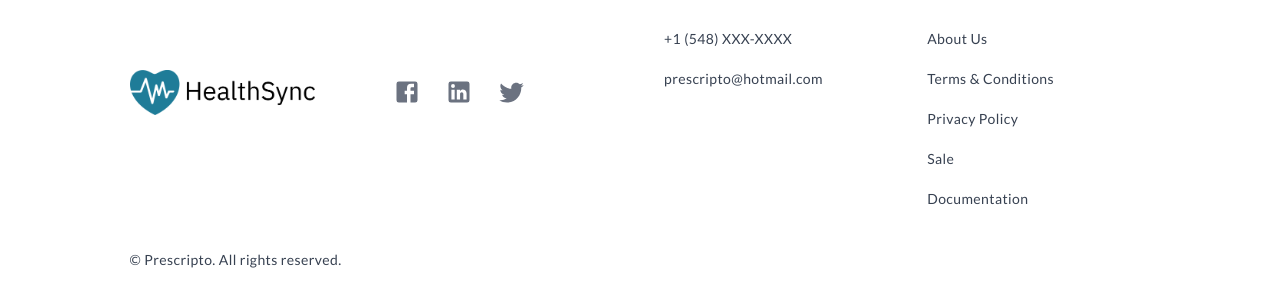
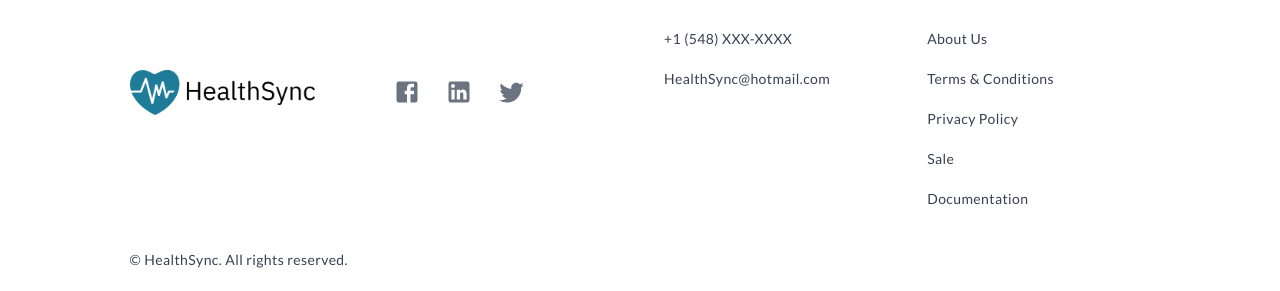
Before and after one commit to Git-abby/healthsync, a React (Vite) app in the folder frontend/: page / in a window 1280 px wide. Shown: the part 3779-4070 px from the top of the page. Built offline with nearby package versions, Linux system fonts and the light colour scheme.

Commit message:
fix: logo and color modified

```diff
--- a/frontend/src/components/Footer.jsx
+++ b/frontend/src/components/Footer.jsx
@@ -52,7 +52,7 @@ export const Footer = () => {
                 <a href="" className="text-gray-700 hover:text-primary text-sm">+1 (548) XXX-XXXX</a>
               </li>
               <li>
-                <a href="" className="text-gray-700 hover:text-primary text-sm">prescripto@hotmail.com</a>
+                <a href="" className="text-gray-700 hover:text-primary text-sm">HealthSync@hotmail.com</a>
               </li>
             </ul>
           </div>
@@ -79,7 +79,7 @@ export const Footer = () => {
           </div>
         </div>
 
-        <p className='text-gray-700 text-sm mt-10'>© Prescripto. All rights reserved.
+        <p className='text-gray-700 text-sm mt-10'>© HealthSync. All rights reserved.
         </p>
       </div>
     </footer>
```
